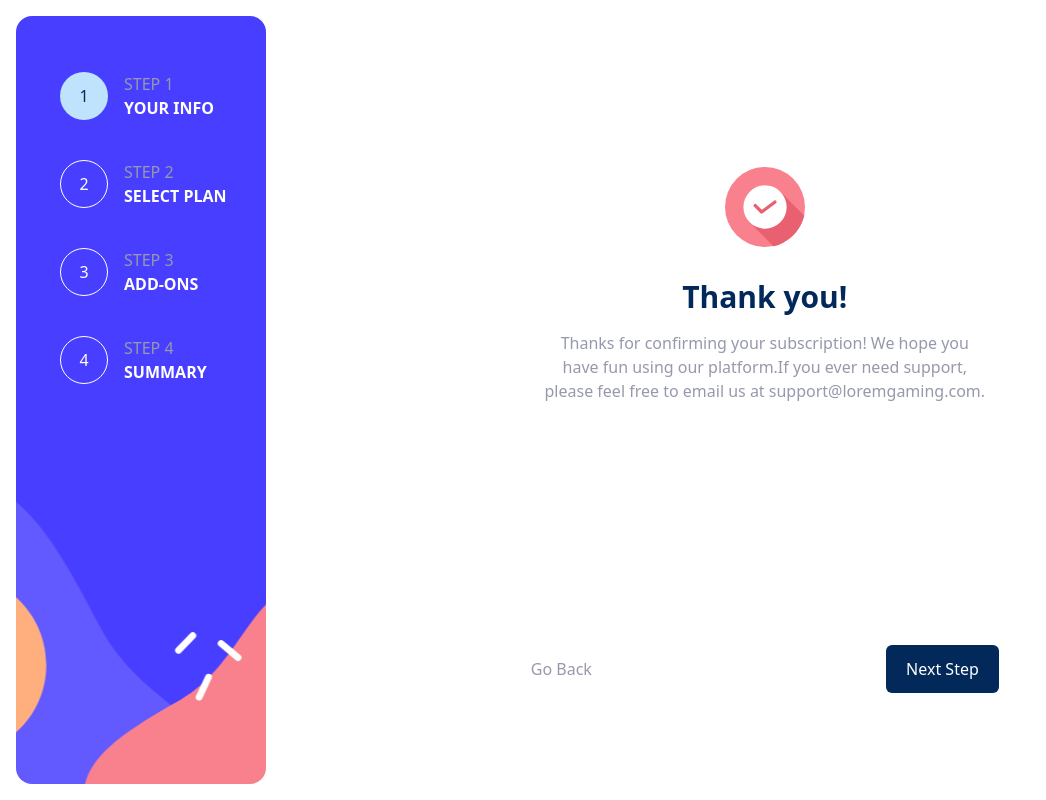
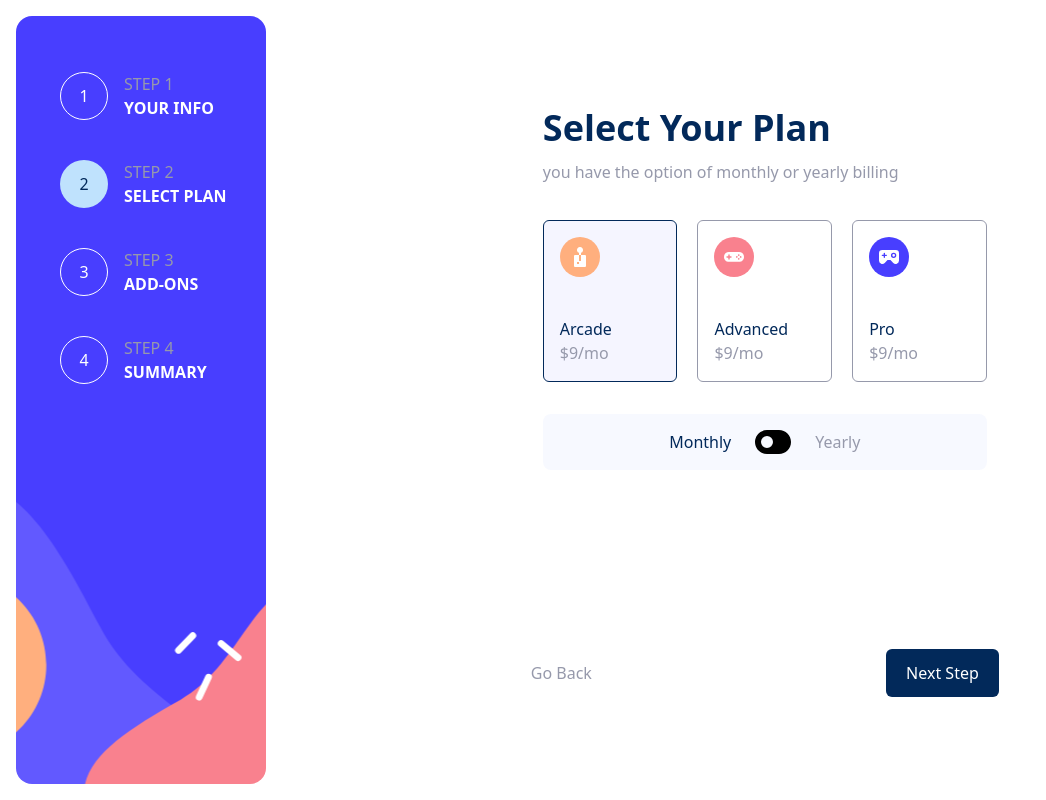
Before and after one commit to Mirtineh/multi-step-form, a React (Vite) app: page / in a window 1280 px wide. Both pictures are taken after a click on the button "Next Step". Shown: the whole page, without its empty margins (0-1046 px from the left). Built offline with nearby package versions, Linux system fonts and the light colour scheme.

Commit message:
add behavior to page changes

```diff
--- a/src/App.tsx
+++ b/src/App.tsx
@@ -5,30 +5,50 @@ import Stage from "./components/Stage";
 import AddOns from "./components/AddOns";
 import Summary from "./components/Summary";
 import Finished from "./components/Finished";
+import { useState } from "react";
 function App() {
+  const [pageIndex, setPageIndex] = useState(0);
+  const [isMonthly, setIsMonthly] = useState(true);
+  const pages = [
+    <PersonalInfo />,
+    <SelectPlan
+      isMonthly={isMonthly}
+      onDurationChange={() => setIsMonthly((prev) => !prev)}
+    />,
+    <AddOns />,
+    <Summary />,
+    <Finished />,
+  ];
   return (
     <>
       <div className="flex flex-col sm:flex-row sm:p-4 h-screen">
         <div className="basis-1/3 sm:basis-3/12">
-          <Stage />
+          <Stage pageIndex={pageIndex} />
         </div>
         <div className="bg-magnolia sm:bg-white h-full w-full relative">
           <div className="flex flex-col justify-between items-center absolute sm:static w-full sm:w-[500px] h-auto sm:h-full -top-16 bottom-0 sm:justify-around mx-auto">
             <div className="w-[345px] sm:w-full h-fit  p-7 rounded-md bg-white shadow-xl sm:shadow-none">
-              {/* <PersonalInfo /> */}
-              {/* <SelectPlan /> */}
-              {/* <AddOns /> */}
-              {/* <Summary /> */}
-              <Finished />
+              {pages[pageIndex]}
             </div>
-            <div className="flex justify-between w-full px-4 py-6 bg-white">
-              <button className="text-cool-gray hover:text-marine-blue">
-                Go Back
-              </button>
-              <button className="bg-marine-blue text-white py-2 sm:py-3 px-4 sm:px-5 rounded-md hover:bg-purplish-blue hover:cursor-pointer">
-                Next Step
-              </button>
-            </div>
+            {pageIndex !== pages.length - 1 ? (
+              <div className="flex justify-between w-full px-4 py-6 bg-white">
+                <button
+                  className={
+                    "text-cool-gray hover:text-marine-blue " +
+                    (pageIndex === 0 ? "invisible" : "")
+                  }
+                  onClick={() => setPageIndex((prev) => prev - 1)}
+                >
+                  Go Back
+                </button>
+                <button
+                  className="bg-marine-blue text-white py-2 sm:py-3 px-4 sm:px-5 rounded-md hover:bg-purplish-blue hover:cursor-pointer"
+                  onClick={() => setPageIndex((prev) => prev + 1)}
+                >
+                  {pageIndex === 3 ? "Confirm" : "Next Step"}
+                </button>
+              </div>
+            ) : null}
           </div>
         </div>
       </div>
--- a/src/components/SelectPlan.tsx
+++ b/src/components/SelectPlan.tsx
@@ -4,10 +4,15 @@ import { FontAwesomeIcon } from "@fortawesome/react-fontawesome";
 import Plan from "./Plan";
 import { faToggleOn } from "@fortawesome/free-solid-svg-icons";
 
-interface SelectPlanProps {}
+interface SelectPlanProps {
+  isMonthly: boolean;
+  onDurationChange: () => void;
+}
 
-const SelectPlan: FunctionComponent<SelectPlanProps> = () => {
-  const [isMonthly, setIsMonthly] = useState(false);
+const SelectPlan: FunctionComponent<SelectPlanProps> = ({
+  isMonthly,
+  onDurationChange,
+}) => {
   return (
     <>
       <Content
@@ -23,11 +28,25 @@ const SelectPlan: FunctionComponent<SelectPlanProps> = () => {
               Monthly
             </span>
             {isMonthly ? (
-              <FontAwesomeIcon icon={faToggleOn} size="2x" flip="horizontal" />
+              <FontAwesomeIcon
+                icon={faToggleOn}
+                className="hover:cursor-pointer"
+                size="2x"
+                flip="horizontal"
+                onClick={() => onDurationChange()}
+              />
             ) : (
-              <FontAwesomeIcon icon={faToggleOn} size="2x" />
+              <FontAwesomeIcon
+                icon={faToggleOn}
+                className="hover:cursor-pointer"
+                size="2x"
+                onClick={() => onDurationChange()}
+              />
             )}
-            <span className={isMonthly ? "text-cool-gray" : "text-marine-blue"}>
+            <span
+              className={isMonthly ? "text-cool-gray" : "text-marine-blue"}
+              onClick={() => onDurationChange()}
+            >
               Yearly
             </span>
           </div>
--- a/src/components/Stage.tsx
+++ b/src/components/Stage.tsx
@@ -1,16 +1,22 @@
 import { FunctionComponent } from "react";
 import StageItem from "./StageItem";
-interface StageProps {}
+interface StageProps {
+  pageIndex: number;
+}
 
-const Stage: FunctionComponent<StageProps> = () => {
+const Stage: FunctionComponent<StageProps> = ({ pageIndex }) => {
   return (
     <>
       <div className="flex flex-col bg-mobile sm:bg-desktop bg-cover bg-center bg-no-repeat w-full h-full sm:rounded-2xl">
         <div className="flex sm:flex-col gap-4 sm:gap-10 justify-center mt-9 sm:mt-14 sm:ml-11">
-          <StageItem step={1} isActive={true} label="YOUR INFO" />
-          <StageItem step={2} isActive={false} label="SELECT PLAN" />
-          <StageItem step={3} isActive={false} label="ADD-ONS" />
-          <StageItem step={4} isActive={false} label="SUMMARY" />
+          <StageItem step={1} isActive={pageIndex === 0} label="YOUR INFO" />
+          <StageItem step={2} isActive={pageIndex === 1} label="SELECT PLAN" />
+          <StageItem step={3} isActive={pageIndex === 2} label="ADD-ONS" />
+          <StageItem
+            step={4}
+            isActive={pageIndex === 3 || pageIndex === 4}
+            label="SUMMARY"
+          />
         </div>
       </div>
     </>
```
